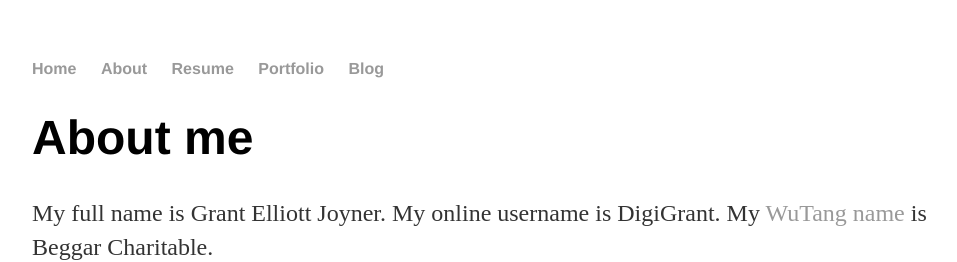
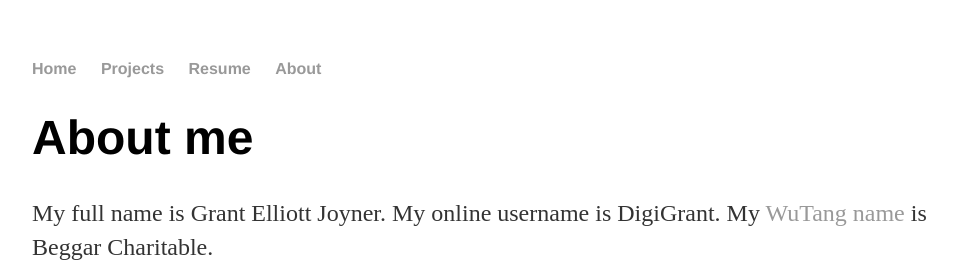
Before and after one commit to digigrant/digigrant.github.io, a Jekyll site: the page built from about.html, in a window 1280 px wide. Shown: the top 262 px of the page, without its empty margins (160-1117 px from the left). Built offline with Jekyll 4.4.1, drawn with Linux system fonts in a browser that asks for light colours.

Commit message:
Update default.html

```diff
--- a/_layouts/default.html
+++ b/_layouts/default.html
@@ -10,10 +10,9 @@
 		<nav>
     		<ul>
         		<li><a href="/">		Home</a></li>
-	        	<li><a href="/about">		About</a></li>
-        		<li><a href="/resume">		Resume</a></li>
-			<li><a href="/portfolio">	Portfolio</a></li>
-        		<li><a href="/blog">		Blog</a></li>
+        		<li><a href="/projects">	Projects</a></li>
+			<li><a href="/resume">		Resume</a></li>
+			<li><a href="/about">		About</a></li>
     		</ul>
 		</nav>
 
```
